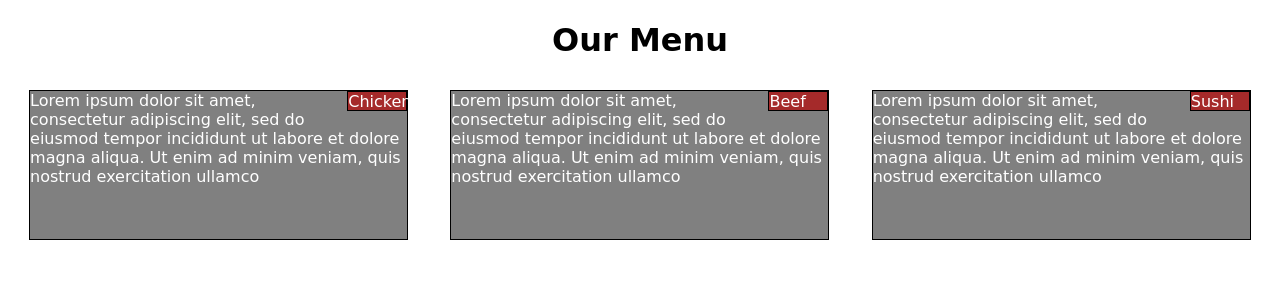
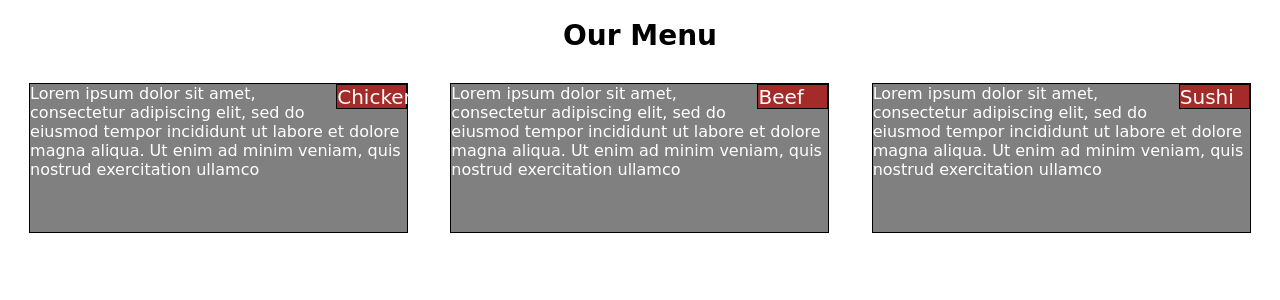
Before and after one commit to ryder-t/coursera-html, a PHP site: page /module2solution/index.html in a window 1280 px wide. Shown: the top 300 px of the page. Run offline with PHP 8.4, Linux system fonts and the light colour scheme.

Commit message:
edit to stylesheet

```diff
--- a/module2solution/css/styles.css
+++ b/module2solution/css/styles.css
@@ -4,15 +4,11 @@
 }
 
 body {
-  font-size: 100%;
+
   font-family: "Comic Sans MS", cursive, sans-serif;
 }
 
-h1 {
-  margin-bottom: 15px;
-  font-family: "Comic Sans MS", cursive, sans-serif;
-  text-align: center;
-}
+
 p {
   border: 1px solid black;
   background-color: gray;
@@ -23,6 +19,7 @@ p {
   font-family: "Comic Sans MS", cursive, sans-serif;
   color: white;
   position: relative;
+  font-size: 100%;
 
 }
 
@@ -30,15 +27,22 @@ p {
 a {
   border: 1px solid black;
   background-color: #A52A2A;
-  width: 60px;
-  height: 20px;
+  width: 71px;
+  height: 25px;
   position: top right;
   font-family: "Comic Sans MS", cursive, sans-serif;
   color: white;
   float: right;
+  font-size:125%;
 
 
 
+}
+h1 {
+  margin-bottom: 15px;
+  font-family: "Comic Sans MS", cursive, sans-serif;
+  text-align: center;
+  font-size: 175%;
 }
 .horizontal {
   width: 100%;
```
